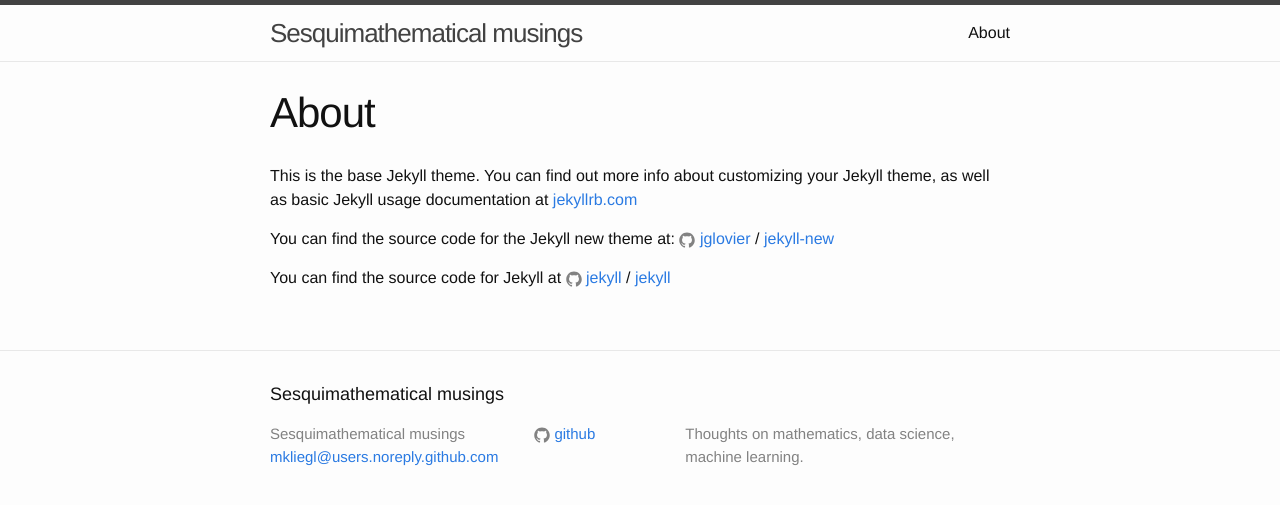
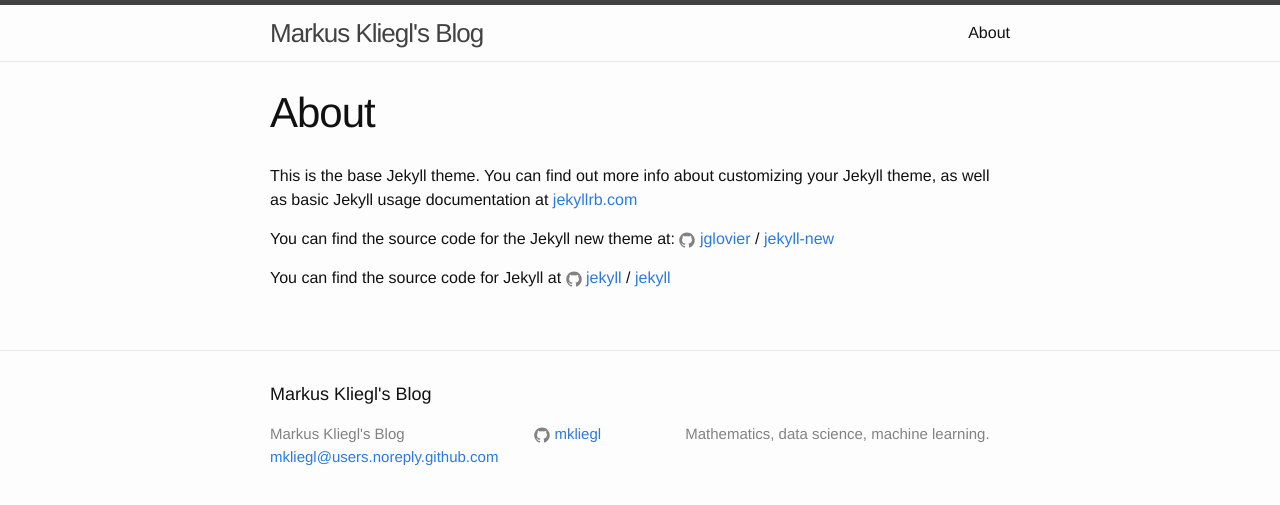
Before and after one commit to mkliegl/mkliegl.github.io, a Jekyll site: the page built from about.md, in a window 1280 px wide. Shown: the top 505 px of the page. Built offline with Jekyll 4.4.1, drawn with Linux system fonts in a browser that asks for light colours; part of the change alters nothing that is shown.

Commit message:
change title

```diff
--- a/_config.yml
+++ b/_config.yml
@@ -1,19 +1,12 @@
-# Welcome to Jekyll!
-#
-# This config file is meant for settings that affect your whole blog, values
-# which you are expected to set up once and rarely need to edit after that.
-# For technical reasons, this file is *NOT* reloaded automatically when you use
-# 'jekyll serve'. If you change this file, please restart the server process.
-
 # Site settings
-title: Sesquimathematical musings
+title: Markus Kliegl's Blog
 email: mkliegl@users.noreply.github.com
 description: > # this means to ignore newlines until "baseurl:"
-  Thoughts on mathematics, data science, machine learning.
+  Mathematics, data science, machine learning.
 baseurl: "" # the subpath of your site, e.g. /blog
 url: "http://mkliegl.github.io" # the base hostname & protocol for your site
 #twitter_username: jekyllrb
-github_username:  github
+github_username:  mkliegl
 
 # Build settings
 markdown: kramdown
```
